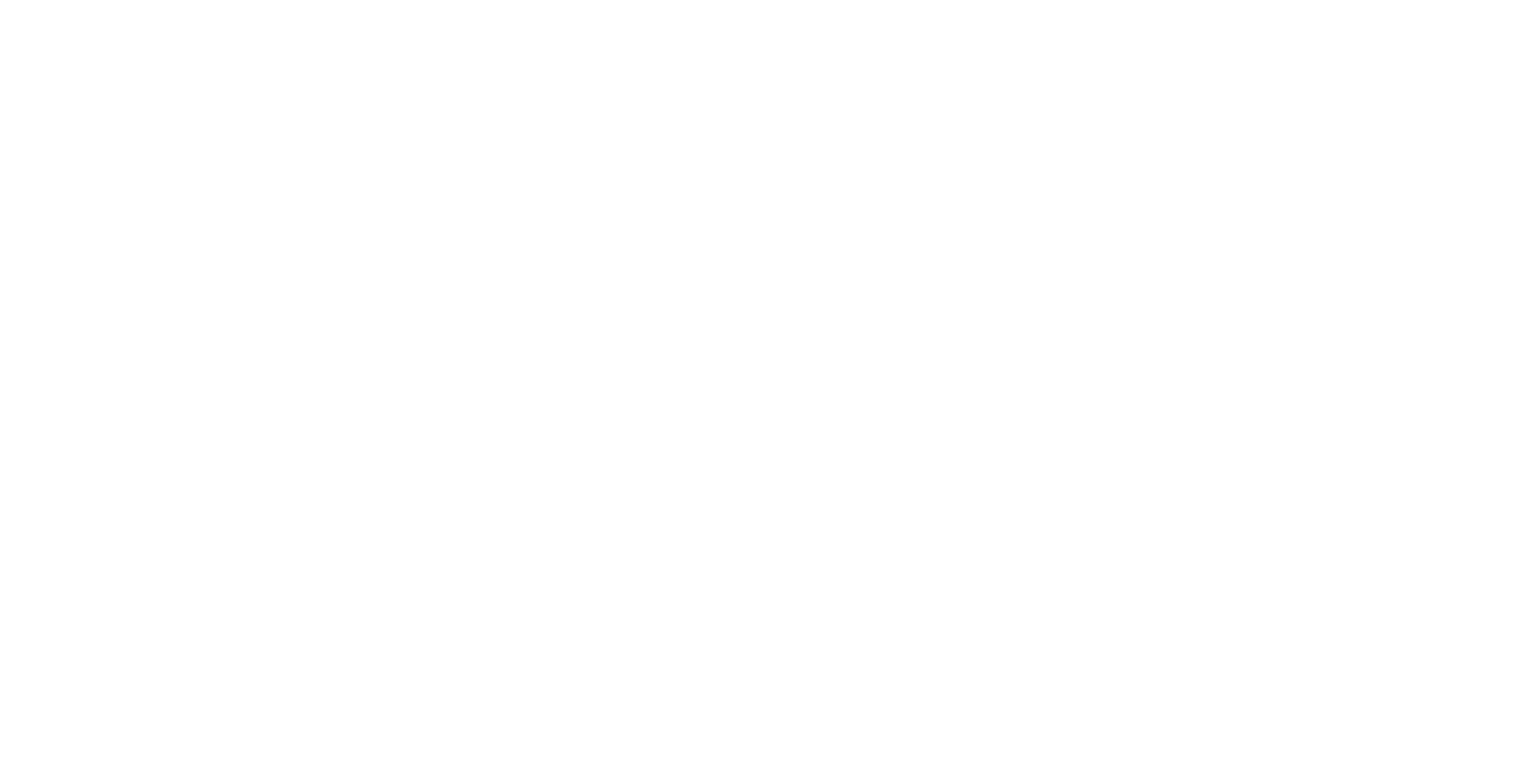
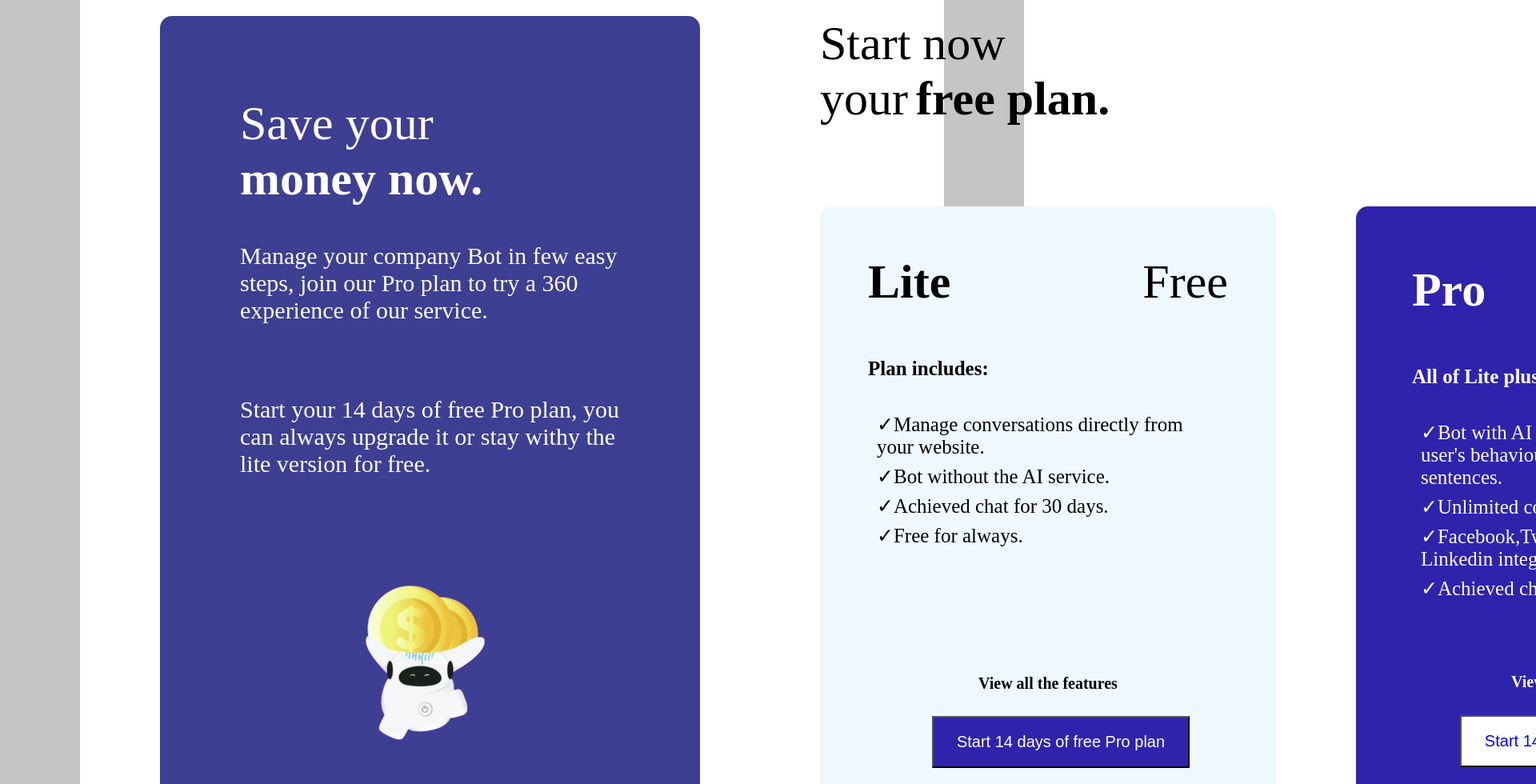
Before and after one commit to yashrajput2701/react-training, a React (Create React App) app: page / in a window 1280 px wide. Shown: the part 180-1160 px from the top of the page at 80% size, 1920 px wide, since content can reach past the window. Before the commit the page ends 800 px from the top, so only its background shows below. Built offline with nearby package versions, Linux system fonts and the light colour scheme.

Commit message:
assignment 1 completed

```diff
--- a/package.json
+++ b/package.json
@@ -6,6 +6,7 @@
     "@testing-library/jest-dom": "^5.11.4",
     "@testing-library/react": "^11.1.0",
     "@testing-library/user-event": "^12.1.10",
+    "clsx": "^1.1.1",
     "react": "^17.0.2",
     "react-dom": "^17.0.2",
     "react-scripts": "4.0.3",
--- a/src/App.js
+++ b/src/App.js
@@ -1,11 +1,12 @@
 import React from 'react';
-import Home from'./modules/index.js';
+import Home from'./modules/assignment1/index.js';
 
 class App extends React.Component {
   render (){
     return(
       <div>
         <Home />
+
       </div>
       );
     }
--- /dev/null
+++ b/src/modules/assignment1/Home2.js
@@ -0,0 +1,28 @@
+import React, {Component,} from 'react';
+import './index.css';
+
+class Home2 extends Component{
+    render() {
+        return(
+                <div className={'bluecontainer2'}>
+                    <div className={'lite'}>
+                       <h2 className={'heading3'}>Lite</h2>
+                       <h2 className={'heading4'}>Free</h2>
+                    </div>
+                    <h3 className={'plan'}>Plan includes:</h3>
+                    <div className={'list'}>
+                     <ul>
+                     <li>Manage conversations directly from your website.</li>
+                     <li>Bot without the AI service.</li>
+                     <li>Achieved chat for 30 days.</li>
+                     <li>Free for always.</li>
+                     </ul>
+                    </div>
+                    <p className={'features'}>View all the features</p>
+                    <button className={'buttonbutton1'}>Start 14 days of free Pro plan</button>
+                </div>
+
+            )
+        }
+    }
+export default Home2;
--- /dev/null
+++ b/src/modules/assignment1/Lastbox.js
@@ -0,0 +1,28 @@
+import React, {Component,} from 'react';
+import './index.css';
+
+class Lastbox extends Component{
+    render() {
+        return(
+                <div className={'bluecontainer3'}>
+                    <div className={'lite2'}>
+                       <h2 className={'heading3'}>Pro</h2>
+                       <h2 className={'heading4'}>29$</h2>
+                    </div>
+                    <h3 className={'plan2'}>All of Lite plus:</h3>
+                    <div className={'list2'}>
+                     <ul>
+                     <li>Bot with AI that can recognize the user's behaviour and can automatize the sentences.</li>
+                     <li>Unlimited conversational flows.</li>
+                     <li>Facebook,Twitter,Instagram and Linkedin integration.</li>
+                     <li>Achieved chat without limits.</li>
+                     </ul>
+                    </div>
+                    <p className={'features2'}>View all the features</p>
+                    <button className={'buttonbutton2'}>Start 14 days of free Pro plan</button>
+                </div>
+
+            )
+        }
+    }
+export default Lastbox;
--- /dev/null
+++ b/src/modules/assignment1/Mainheading.js
@@ -0,0 +1,23 @@
+import React, {Component,} from 'react';
+import './index.css';
+
+class Mainheading extends Component{
+    render() {
+        return(
+            <div className={'corporate'}>
+            <div className={'fontalign'}>
+                <h2 className={'starthead'}>Start now</h2>
+                <div className={'alignment'}>
+                    <h2 className={'starthead'}>your </h2>
+                    <h3 className={'bold'}> free plan.</h3>
+                </div>
+            </div>
+            <div>
+                <p className={'acorporate'}>Are you a Corporate?</p>
+                <p className={'contact'}>Contact us</p>
+            </div>
+            </div>
+            )
+        }
+    }
+export default Mainheading;
--- /dev/null
+++ b/src/modules/assignment1/index.css
@@ -0,0 +1,216 @@
+html, body, div, span, applet, object, iframe,
+h1, h2, h3, h4, h5, h6, p, blockquote, pre,
+a, abbr, acronym, address, big, cite, code,
+del, dfn, em, img, ins, kbd, q, s, samp,
+small, strike, strong, sub, sup, tt, var,
+b, u, i, center,
+dl, dt, dd, ol, ul, li,
+fieldset, form, label, legend,
+table, caption, tbody, tfoot, thead, tr, th, td,
+article, aside, canvas, details, embed,
+figure, figcaption, footer, header, hgroup,
+menu, nav, output, ruby, section, summary,
+time, mark, audio, video {
+	margin: 0;
+	padding: 0;
+	border: 0;
+	font-size: 100%;
+	font: inherit;
+	vertical-align: baseline;
+}
+.wrapper{
+    background-color: rgb(197, 197, 197);
+    border-radius: 5px;
+    padding: 100px;
+
+}
+.maincontainer{
+    border-radius: 25px;
+    background-color: white;
+    display: flex;
+}
+.bluecontainer1{
+    border-radius: 15px;
+    background-color: rgb(62, 62, 146);
+    padding: 100px;
+    margin: 100px;
+}
+.heading1{
+    color: white;
+    font-size: 60px;
+    font-weight: 100;
+    margin: 0;
+
+}
+.heading2{
+    color: white;
+    font-size: 60px;
+    font-weight: bold;
+    margin-top: 0;
+}
+.paragraph1{
+    color: white;
+    width: 475px;
+    font-size: 30px;
+    padding-bottom: 45px;
+    padding-top: 45px;
+
+}
+.bluecontainer2{
+    border-radius: 15px;
+    background-color: aliceblue;
+    padding: 60px;
+    margin: 50px;
+    width: 35%;
+}
+.heading3{
+    font-size: 60px;
+    font-weight: bold;
+    margin: 0;
+}
+.lite{
+    font-size: 60px;
+    font-weight: bold;
+    margin: 0;
+    display: flex;
+}
+.heading4{
+    font-size: 60px;
+    font-weight: 100;
+    margin: 0;
+    margin-left: 240px;
+}
+.list{
+    font-size: 25px;
+}
+.plan{
+    font-weight: bold;
+    font-size: 25px;
+    margin-top: 60px;
+    margin-bottom: 30px;
+}
+.align{
+    display: block;
+}
+.starthead{ color: black;
+    font-size: 60px;
+    font-weight: 100;
+    margin: 0;}
+
+.starthead2{
+    color: black;
+    font-size: 60px;
+    font-weight: 100;
+    margin: 0;
+}
+.alignment{
+    display: flex;
+}
+.bold{
+    color: black;
+    font-size: 60px;
+    font-weight: bold;
+    margin: 0;
+    margin-left: 10px;
+}
+.mainhead{
+    display: flex;
+}
+.features{
+    display: flex;
+    justify-content: center;
+    font-weight: bold;
+    font-size: 20px;
+    margin-top: 148px;
+    margin-bottom: -36px;
+}
+.buttonbutton1{
+    color: white;
+    font-size: 20px;
+    background-color:#2f23ac;
+    height: 65px;
+    width: 322px;
+    cursor: pointer;
+    margin-left: 80px;
+    margin-top: 65px;
+}
+ul li:before {
+    content: '✓';
+  }
+  ul {
+    list-style: none;
+    padding: 7px;
+  }
+  li{
+      padding: 4px;
+  }
+.bluecontainer3{
+    border-radius: 15px;
+    background-color: #2f23ac;
+    padding: 70px;
+    margin: 50px;
+    width: 32%;
+}
+.lite2{
+    font-size: 60px;
+    font-weight: bold;
+    margin: 0;
+    display: flex;
+    color: white;
+}
+.list2{
+    font-size: 25px;
+    color: white;
+}
+.plan2{
+    font-weight: bold;
+    font-size: 25px;
+    color:white;
+    margin-top: 60px;
+    margin-bottom: 30px;
+}
+.features2{
+    display: flex;
+    justify-content: center;
+    font-weight: bold;
+    font-size: 20px;
+    color: white;
+    margin-top: 80px;
+    margin-bottom: 30px;
+}
+.buttonbutton2{
+    color: rgb(4, 0, 255);
+    font-size: 20px;
+    background-color: rgb(255, 255, 255);
+    height: 65px;
+    width: 322px;
+    cursor: pointer;
+    margin-left: 60px;
+}
+.twoboxes{
+    display: flex;
+}
+.image{
+    margin-left: 150px;
+    margin-top: 85px;
+}
+.fontalign{
+    padding: 50px;
+    margin-top: 50px;
+}
+.corporate{
+    display: flex;
+}
+.acorporate{
+    font-size: 27px;
+    font-weight: bold;
+    margin-top: 133px;
+    margin-left: 600px;
+
+}
+.contact{
+    color: rgb(4, 0, 255);
+    font-size: 27px;
+    font-weight: bold;
+    margin-left: 600px;
+}
--- /dev/null
+++ b/src/modules/assignment1/index.js
@@ -0,0 +1,40 @@
+import React, {Component,} from 'react';
+import './index.css';
+import Home2 from'./Home2.js';
+import Mainheading from'./Mainheading.js';
+import Lastbox from './Lastbox';
+class Home extends Component{
+    render() {
+        return(
+            <div className={'wrapper'}>
+
+                <div className={'maincontainer'}>
+
+                    <div className={'bluecontainer1'}>
+                        <h1 className={'heading1'}>Save your</h1>
+                        <h2 className={'heading2'}>money now.</h2>
+                        <p className={'paragraph1'}>Manage your company Bot in few easy steps,
+                         join our Pro plan to try a 360 experience of our service.
+                        </p>
+                        <p className={'paragraph1'}>Start your 14 days of free Pro plan, you can
+                          always upgrade it or stay withy the lite version for free.
+                        </p>
+                        <img src={'./assets/screenshot.png'}
+                        alt={"screenshot"}
+                        className={'image'}></img>
+                    </div>
+                    <div>
+                    <Mainheading />
+                    <div className={'twoboxes'}>
+                    <Home2/>
+                    <Lastbox/>
+                    </div>
+                    </div>
+                </div>
+
+
+            </div>
+        )
+    }
+}
+export default Home;
```
Also changed, not shown: public/assets/screenshot.png (added), src/modules/home/index.css (renamed from src/modules/index.css), src/modules/home/index.js (renamed from src/modules/index.js), 1 other file (tests, documents, lock files or other folders).
